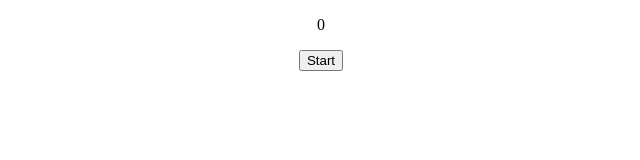
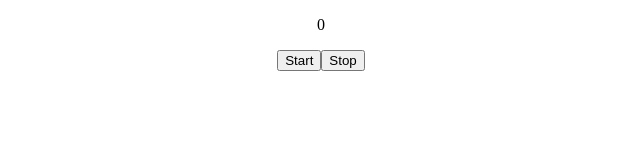
Before and after one commit to Samson300/time-master-react, a React (Create React App) app: page / in a window 1280 px wide. Shown: the top 160 px of the page, without its empty margins (319-959 px from the left). Built offline with nearby package versions, Linux system fonts and the light colour scheme.

Commit message:
adds StopButton component

```diff
--- a/src/App.js
+++ b/src/App.js
@@ -2,6 +2,7 @@ import React from 'react';
 import './App.css';
 import Stopwatch from './components/Stopwatch'
 import StartButton from "./components/StartButton"
+import StopButton from "./components/StopButton"
 
 class App extends React.Component {
   constructor(props) {
@@ -16,6 +17,7 @@ class App extends React.Component {
       <div className="App">
         <Stopwatch counter={this.state.counter} />
         <StartButton />
+        <StopButton />
       </div>
     );
   }
--- /dev/null
+++ b/src/components/StopButton.js
@@ -0,0 +1,7 @@
+import React from 'react';
+
+export default function StopButton() {
+    return(
+        <button className="stopButton">Stop</button>
+    )
+}
```
